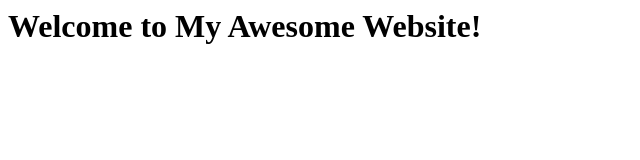
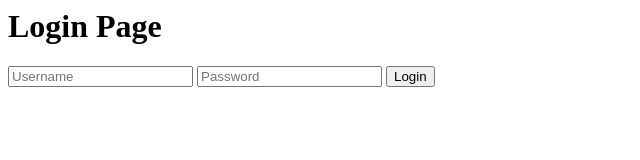
Before and after one commit to 2006simran/1simran-demo, a plain HTML site: page index.html in a window 1280 px wide. Shown: the whole page, without its empty margins (0-640 px from the left). Drawn offline with Linux system fonts and the light colour scheme.

Commit message:
Added login page feature

```diff
--- a/index.html
+++ b/index.html
@@ -1 +1,6 @@
-<h1>Welcome to My Awesome Website!</h1>
+<h1>Login Page</h1>
+<form>
+  <input type="text" placeholder="Username">
+  <input type="password" placeholder="Password">
+  <button>Login</button>
+</form>
```
